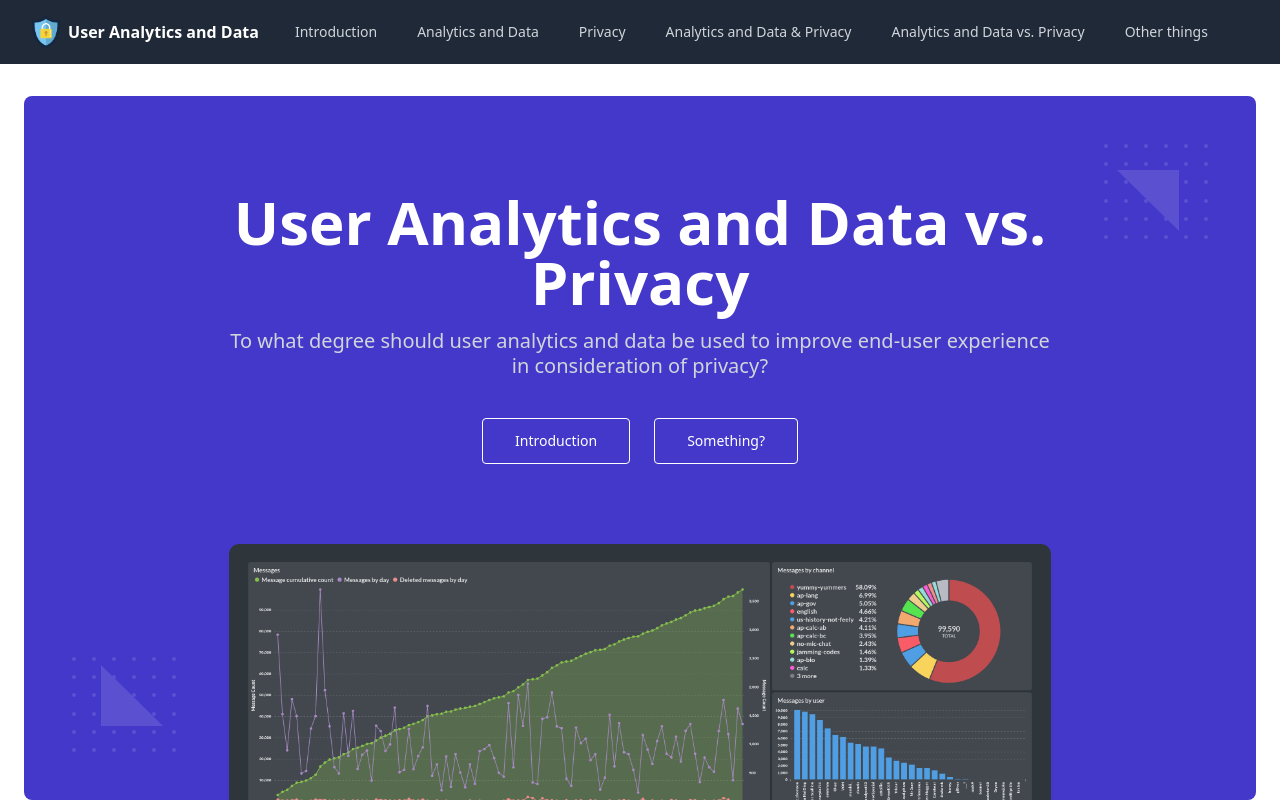
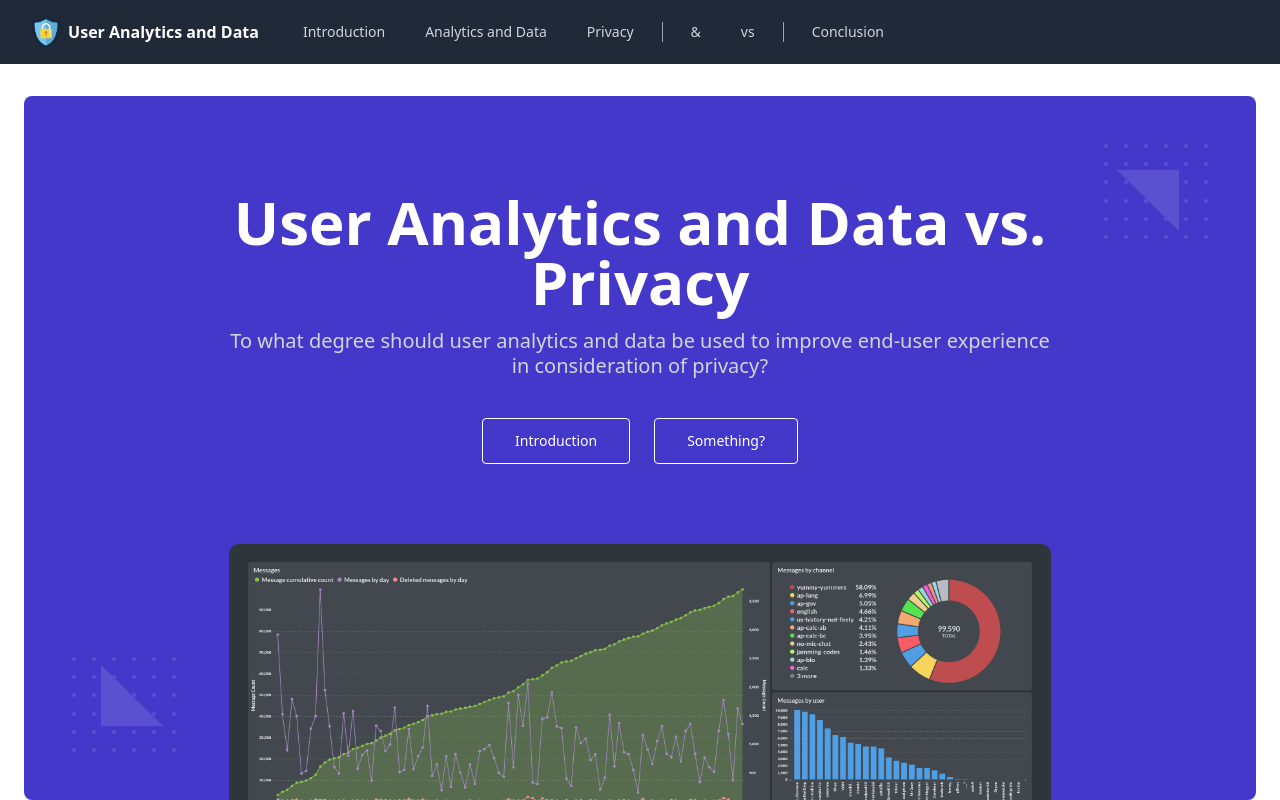
Before and after one commit to Den4200/analytics-and-privacy, a React (Create React App) app: page / in a window 1280 px wide. Shown: the top 800 px of the page. Built offline with nearby package versions, Linux system fonts and the light colour scheme.

Commit message:
Shorten nav bar item names.
- Also added separators between the two below and the rest of the items
  - Analytics and Data & Privacy -> &
  - Analytics and Data vs. Privacy -> vs
- Changed "Other things" to "Conclusion"

```diff
--- a/src/components/NavBar/index.tsx
+++ b/src/components/NavBar/index.tsx
@@ -9,9 +9,11 @@ const navigation = [
   { name: "Introduction", path: "/introduction" },
   { name: "Analytics and Data", path: "/analytics-and-data" },
   { name: "Privacy", path: "/privacy" },
-  { name: "Analytics and Data & Privacy", path: "/analytics-and-privacy" },
-  { name: "Analytics and Data vs. Privacy", path: "/analytics-vs-privacy" },
-  { name: "Other things", path: "#" },
+  { name: "BLOCK", path: "#" },
+  { name: "&", path: "/analytics-and-privacy" },
+  { name: "vs", path: "/analytics-vs-privacy" },
+  { name: "BLOCK", path: "#" },
+  { name: "Conclusion", path: "#" },
 ];
 
 const NavBar = () => (
@@ -41,16 +43,20 @@ const NavBar = () => (
               </Link>
 
               <div className="hidden sm:block sm:ml-6">
-                <div className="flex space-x-4">
-                  {navigation.map((item) => (
+                <div className="flex">
+                  {navigation.map((item) =>
+                    item.name === "BLOCK" ? (
+                      <div className="border-l border-solid border-gray-400 m-2" />
+                    ) : (
                       <Link
                         key={item.name}
                         to={item.path}
-                      className="text-gray-300 hover:bg-gray-700 hover:text-white px-3 py-2 rounded-md text-sm font-medium"
+                        className="text-gray-300 hover:bg-gray-700 hover:text-white px-3 py-2 ml-2 mr-2 rounded-md text-sm font-medium"
                       >
                         {item.name}
                       </Link>
-                  ))}
+                    )
+                  )}
                 </div>
               </div>
             </div>
@@ -60,7 +66,10 @@ const NavBar = () => (
         {/* Mobile menu */}
         <Disclosure.Panel className="sm:hidden">
           <div className="px-2 pt-2 pb-3 space-y-1">
-            {navigation.map((item) => (
+            {navigation.map((item) =>
+              item.name === "BLOCK" ? (
+                <hr className="border-gray-400 ml-2 mr-2" />
+              ) : (
                 <Link
                   key={item.name}
                   to={item.path}
@@ -68,7 +77,8 @@ const NavBar = () => (
                 >
                   {item.name}
                 </Link>
-            ))}
+              )
+            )}
           </div>
         </Disclosure.Panel>
       </>
```
Lines whose indentation alone changed are shown as unchanged.
